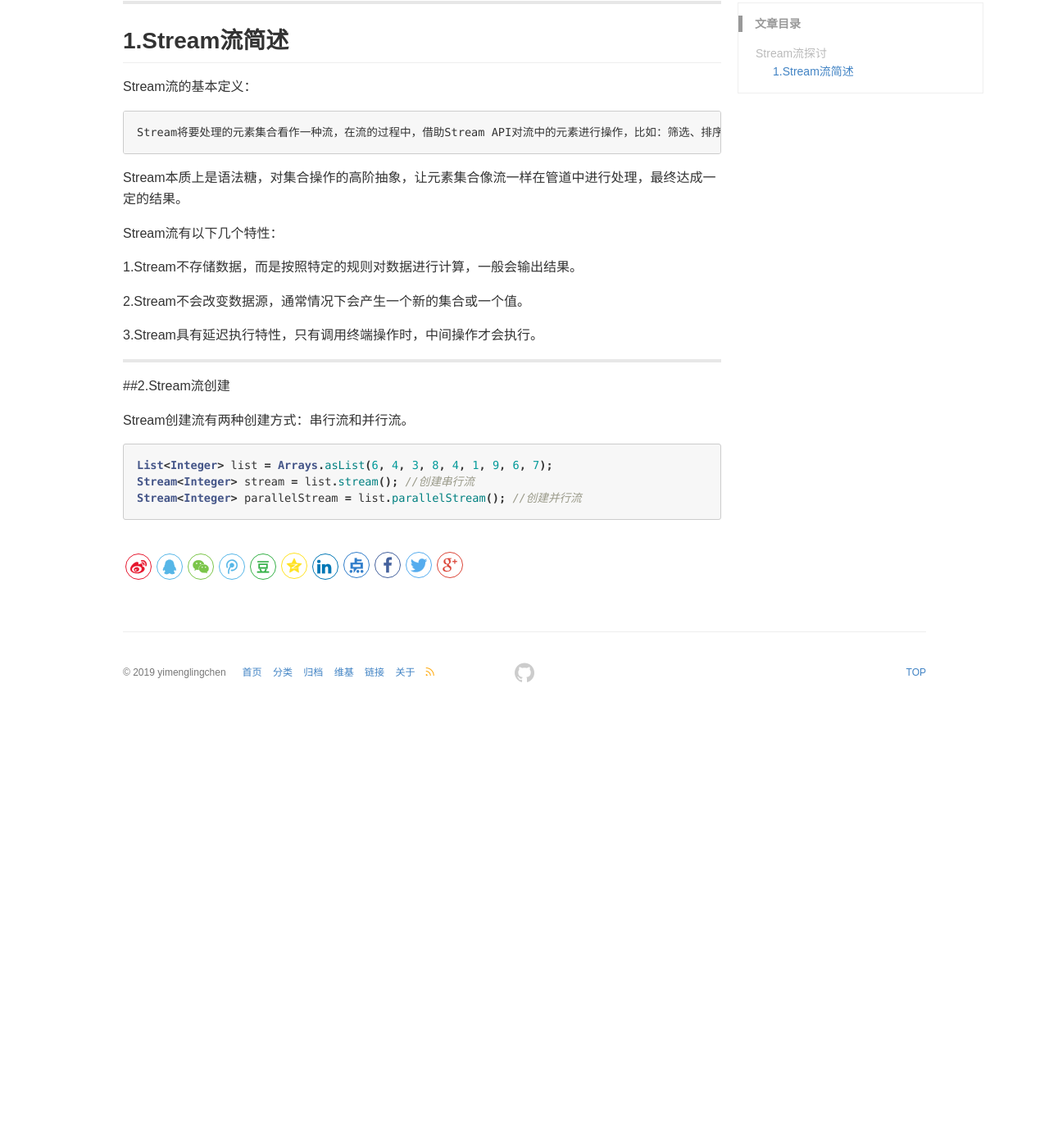
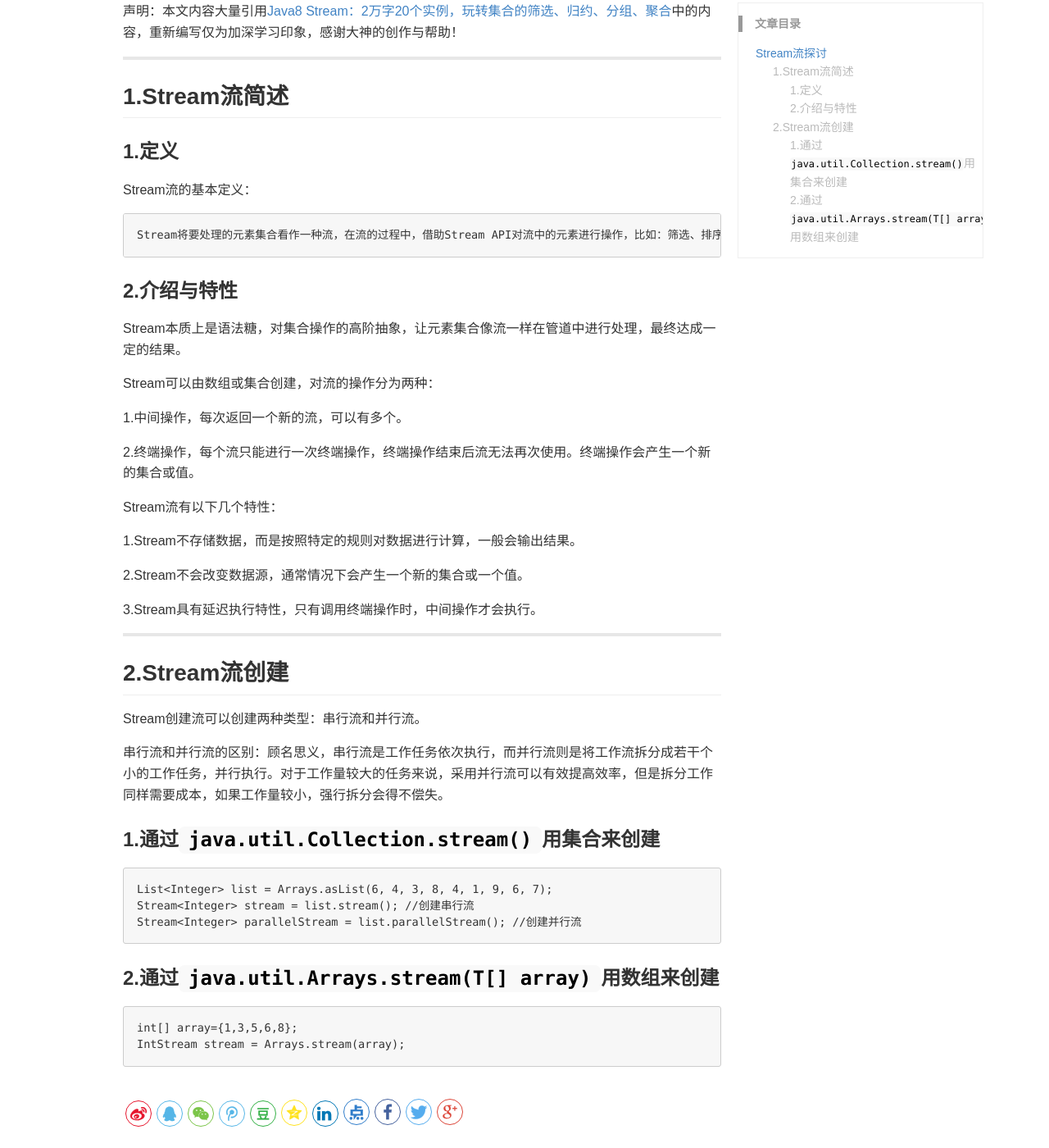
Before and after one commit to yimenglingchen/yimenglingchen.github.io, a Jekyll site: the page built from _posts/2021-06-08-Stream流探讨.md, in a window 1280 px wide and 1400 px high, scrolled down 357 px. Shown: the whole window at 82% size. Built offline with Jekyll 4.4.1, drawn with Linux system fonts in a browser that asks for light colours; comment, search, counter and statistics services are not loaded; before the commit the page ends 1226 px from its top, so only the background shows below that.

Commit message:
Stream流探讨V0.22——添加转载链接

````diff
--- a/_posts/2021-06-08-Stream流探讨.md
+++ b/_posts/2021-06-08-Stream流探讨.md
@@ -11,15 +11,28 @@ tag: Java
 
 Stream流是Java8 API新加的一个语法糖，通过Stream流的操作，和Lamdba表达式配合，可以更方便地对集合进行操作。
 
+声明：本文内容大量引用[Java8 Stream：2万字20个实例，玩转集合的筛选、归约、分组、聚合](https://blog.csdn.net/mu_wind/article/details/109516995)中的内容，重新编写仅为加深学习印象，感谢大神的创作与帮助！
+
 ---
 
 ## 1.Stream流简述
 
+### 1.定义
 Stream流的基本定义：
 
-    Stream将要处理的元素集合看作一种流，在流的过程中，借助Stream API对流中的元素进行操作，比如：筛选、排序、聚合等。
+```
+Stream将要处理的元素集合看作一种流，在流的过程中，借助Stream API对流中的元素进行操作，比如：筛选、排序、聚合等。
+```
+
+### 2.介绍与特性
 
 Stream本质上是语法糖，对集合操作的高阶抽象，让元素集合像流一样在管道中进行处理，最终达成一定的结果。
+
+Stream可以由数组或集合创建，对流的操作分为两种：
+
+1.中间操作，每次返回一个新的流，可以有多个。
+
+2.终端操作，每个流只能进行一次终端操作，终端操作结束后流无法再次使用。终端操作会产生一个新的集合或值。
 
 Stream流有以下几个特性：
 
@@ -31,12 +44,23 @@ Stream流有以下几个特性：
 
 ---
 
-##2.Stream流创建
+## 2.Stream流创建
 
-Stream创建流有两种创建方式：串行流和并行流。
+Stream创建流可以创建两种类型：串行流和并行流。
 
-``` java
+串行流和并行流的区别：顾名思义，串行流是工作任务依次执行，而并行流则是将工作流拆分成若干个小的工作任务，并行执行。对于工作量较大的任务来说，采用并行流可以有效提高效率，但是拆分工作同样需要成本，如果工作量较小，强行拆分会得不偿失。
+
+### 1.通过`java.util.Collection.stream()`用集合来创建
+
+```
 List<Integer> list = Arrays.asList(6, 4, 3, 8, 4, 1, 9, 6, 7);
 Stream<Integer> stream = list.stream(); //创建串行流
 Stream<Integer> parallelStream = list.parallelStream(); //创建并行流
 ```
+
+### 2.通过`java.util.Arrays.stream(T[] array)`用数组来创建
+
+```
+int[] array={1,3,5,6,8};
+IntStream stream = Arrays.stream(array);
+```
````
Also changed, not shown: images/posts/Stream流探讨/串行流与并行流.png (added).
